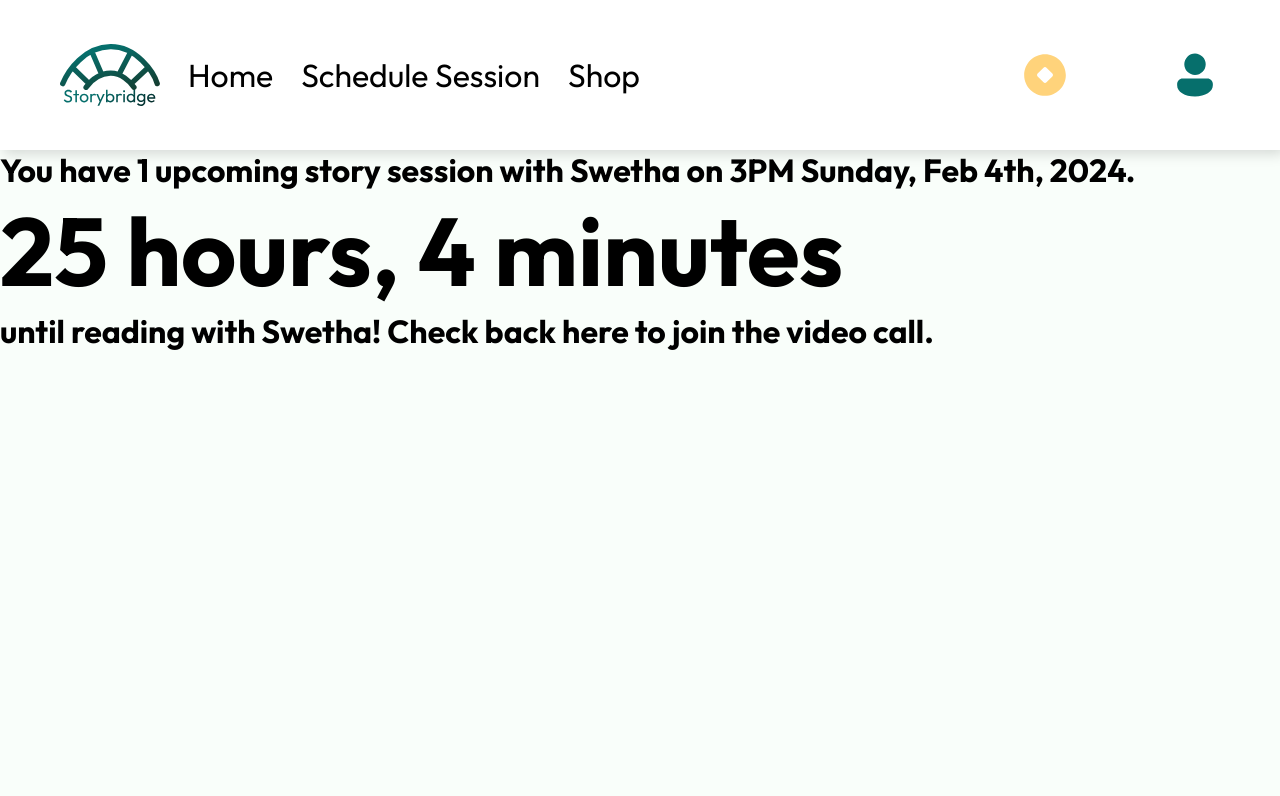
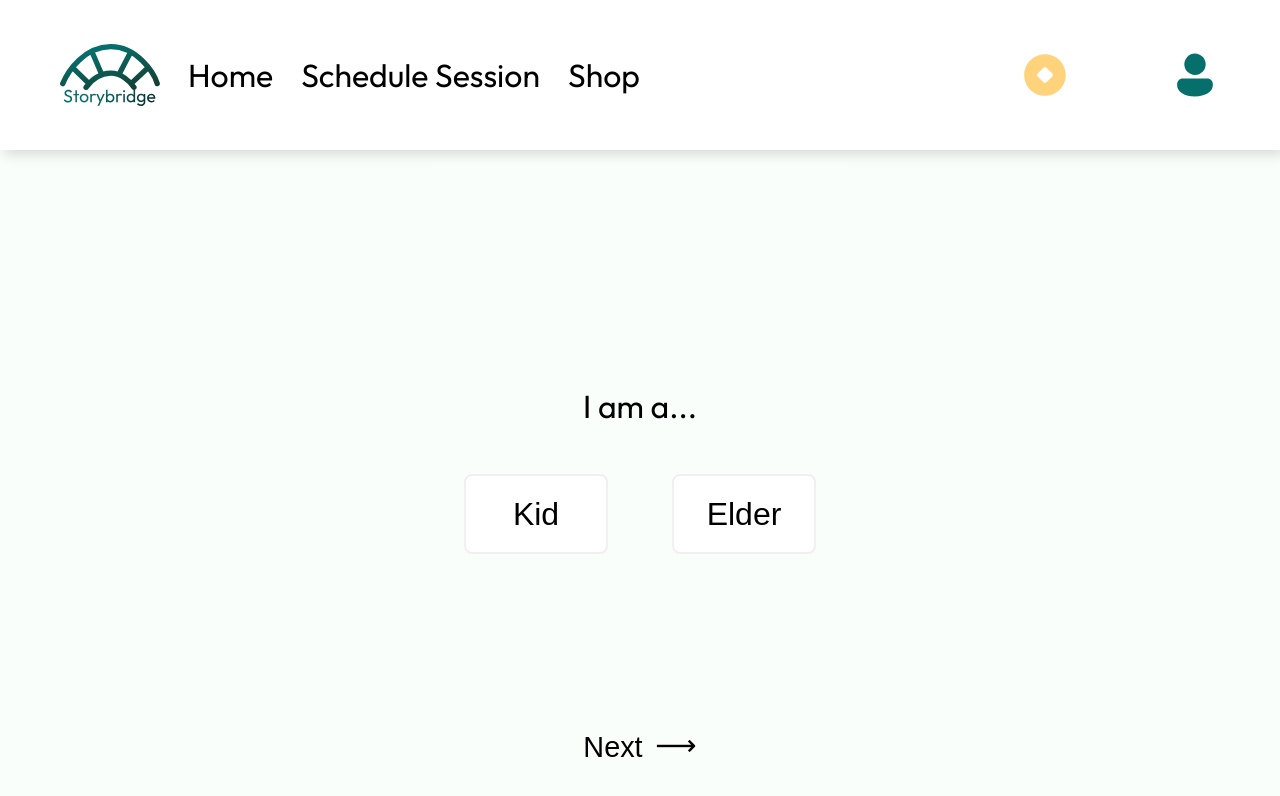
Before and after one commit to s-palakur/story-bridge, a Next.js app in the folder storybridge/: page /dashboard in a window 1280 px wide. Shown: the top 796 px of the page. Built offline with nearby package versions, Linux system fonts and the light colour scheme.

Commit message:
home page

```diff
--- /dev/null
+++ b/package.json
@@ -0,0 +1,6 @@
+{
+  "dependencies": {
+    "firebase": "^10.8.0",
+    "react-firebase-hooks": "^5.1.1"
+  }
+}
--- /dev/null
+++ b/storybridge/app/dashboard/Dash.js
@@ -0,0 +1,17 @@
+import React from "react";
+import styles from "./Dash.module.css";
+export default function Dash() {
+  return (
+    <div className={styles.main}>
+      <div className={styles.logoContainer}>
+      <p  className={styles.description}>I am a...</p>
+      <div className={styles.buttonContainer}>
+          <button className={styles.button}>Kid</button>
+          <button className={styles.button}>Elder</button>
+        </div>
+        <div className={styles.nextContainer}>
+      <button className={styles.next}> Next<span>&#10230;</span></button>
+      </div>
+      </div></div>
+  );
+}
--- /dev/null
+++ b/storybridge/app/dashboard/Dash.module.css
@@ -0,0 +1,96 @@
+.main {
+    display: flex;
+    flex-direction: column;
+    justify-content: space-between;
+    align-items: center;
+    min-height: 100vh;
+    background-color: #F9FEFA;
+    margin-top: 1rem;
+  }
+
+  .logoContainer {
+    display: flex;
+    flex-direction: column;
+    margin-top: 10rem;
+    justify-content: center;
+    align-items: center;
+    height: 16rem;
+  }
+
+  .logo {
+    width: 28rem;
+    height: auto;
+    flex-shrink: 0;
+  }
+
+  .description {
+    margin-top: 2rem;
+    text-align: center;
+    color: black;
+    font-size: 2rem;
+  }
+
+  .text {
+    margin-top: 2rem;
+    text-align: center;
+    color: black;
+    font-size: 1.2rem;
+  }
+
+  .buttonContainer {
+    display: flex;
+    justify-content: space-between; /* Adjust the spacing between buttons */
+    margin-top: 3rem;
+  }
+
+  .button {
+    background-color: white;
+    color: black;
+    width: 9rem;
+    height: 5rem;
+    margin-right: 2rem;
+    margin-left: 2rem;
+    border-radius: 0.5rem;
+    border: 2px solid #f0f0f0;
+    font-size: 2rem;
+    cursor: pointer;
+  }
+
+  .button:hover {
+    box-shadow: 2px 2px 8px rgba(0, 0, 0, 0.1);
+    border: 2px solid #d0d0d0;
+    color: orange;
+  }
+
+
+  .arrow {
+    border: solid black;
+    border-width: 0 3px 3px 0;
+    display: inline-block;
+    padding: 3px;
+    transform: rotate(-45deg);
+    -webkit-transform: rotate(-45deg);
+  }
+  .nextContainer {
+    position: absolute;
+    bottom: 2rem;
+  }
+
+
+  .next {
+    display: flex;
+    justify-content: flex-end;
+    margin-top: auto;
+    align-items: center;
+    font-size: 1.8rem;
+    cursor: pointer;
+    border: none; /* Remove the border */
+    background-color: transparent; /* Set background color to transparent */
+
+  }
+
+  .next span {
+    margin-left: 0.5rem;
+    padding-bottom: 0.4rem;
+    padding-left: 0.3rem;
+  }
--- a/storybridge/app/dashboard/page.jsx
+++ b/storybridge/app/dashboard/page.jsx
@@ -2,19 +2,12 @@ import React from "react";
 // import { Link } from "react-router-dom";
 import styles from "./page.module.css";
 import Navbar from "../Navbar";
-
+import Dash from "./Dash"
 export default function Home() {
   return (
-    <div>
+    <div className={styles.main}>
       <Navbar />
-      <h1>
-        You have 1 upcoming story session with Swetha on 3PM Sunday, Feb 4th,
-        2024.
-      </h1>
-      <div className={styles.Countdown}>25 hours, 4 minutes</div>
-      <h1>
-        until reading with Swetha! Check back here to join the video call.
-      </h1>
+      <Dash />
     </div>
   );
 }
--- a/storybridge/app/dashboard/page.module.css
+++ b/storybridge/app/dashboard/page.module.css
@@ -1,8 +1,17 @@
 .Countdown {
-    color: #000;
+    color: #F9FEFA;
     font-family: Outfit;
     font-size: 96px;
     font-style: normal;
     font-weight: 700;
     line-height: normal;
 }
+
+.main {
+    display: flex;
+    flex-direction: column;
+    justify-content: space-between;
+    align-items: center;
+    min-height: 100vh;
+    background-color: #F9FEFA;
+  }
```
Also changed, not shown: 1 other file (tests, documents, lock files or other folders).
